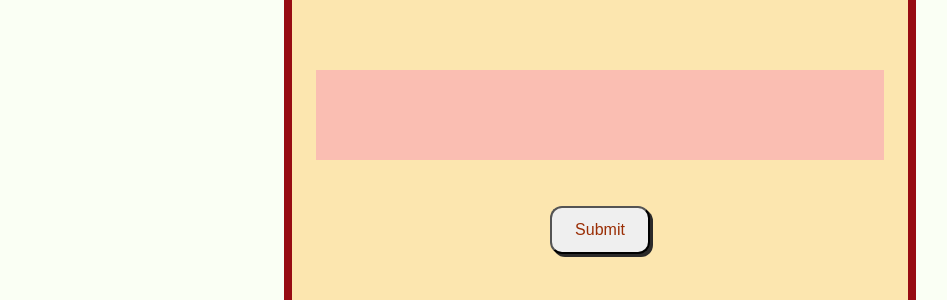
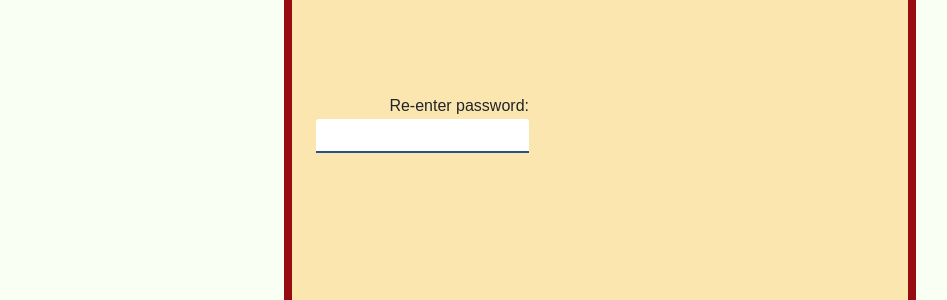
Before and after one commit to LeoHolman/yin, a Next.js app in the folder app/: page /SignUp in a window 1280 px wide. Shown: the part 652-952 px from the top of the page, without its empty margins (160-1107 px from the left). Built offline with nearby package versions, Linux system fonts and the light colour scheme; no server answers.

Commit message:
commented out error in signup

```diff
--- a/app/src/pages/SignUp.js
+++ b/app/src/pages/SignUp.js
@@ -152,8 +152,8 @@ class SignUp extends Component {
             onChange={this.handleInputChange}
           />
         </label>
-        <p id="error">{errorMessage}</p>
-        <input type="submit" value="Submit" />
+        {/* <p id="error">{errorMessage}</p>
+        <input type="submit" value="Submit" /> */}
         {/* <p>
           If you are a teacher, please
           <a href="mailto:yinwebapp@gmail.com">contact us</a>
```
